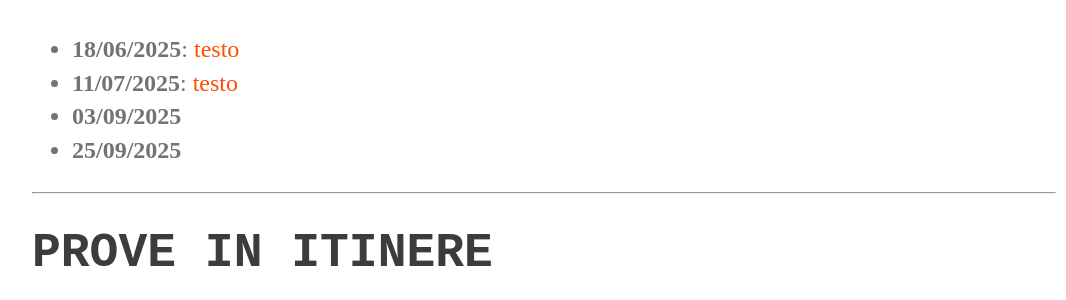
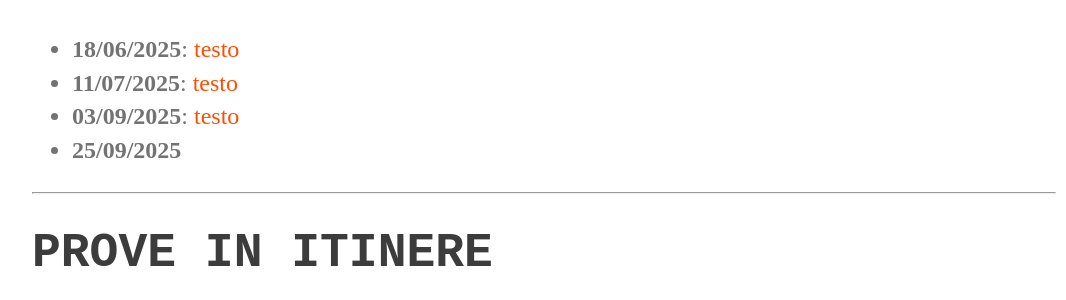
Before and after one commit to perceivelab/ml-mz-2025, a Jekyll site: the page built from index.md, in a window 1280 px wide and 900 px high, scrolled down 1440 px. Shown: the part 157-457 px from the top of the window, without its empty margins (96-1162 px from the left). Built offline with Jekyll 4.4.1, drawn with Linux system fonts in a browser that asks for light colours; our own code applies the rules of GitHub Pages for plain Markdown files.

Commit message:
Add official call for 03/09/2025

```diff
--- a/index.md
+++ b/index.md
@@ -38,7 +38,7 @@ Le specifiche del progetto verranno assegnate il giorno dell'appello d'esame, e
 ### Appelli ufficiali 2025
 - **18/06/2025**: [testo](https://studentiunict-my.sharepoint.com/:b:/g/personal/simone_palazzo_unict_it/EUf8kxKST1pAqirR9iNFoFUB3UrCyAiErPF6OWTrm2FR6A?e=ds00bw)
 - **11/07/2025**: [testo](https://studentiunict-my.sharepoint.com/:b:/g/personal/simone_palazzo_unict_it/EdzQvSK97TZMuJD1ovatVWgBotTkV4ZV-6g4Uc11nPrqUg?e=8FbX4A)
-- **03/09/2025**
+- **03/09/2025**: [testo](https://studentiunict-my.sharepoint.com/:b:/g/personal/simone_palazzo_unict_it/EQ2Smhbc3kBJizI63lnh-tAB_eqHgQos5b9u6BDn2RHcZQ?e=O99RfF)
 - **25/09/2025**
 
 ---
```
